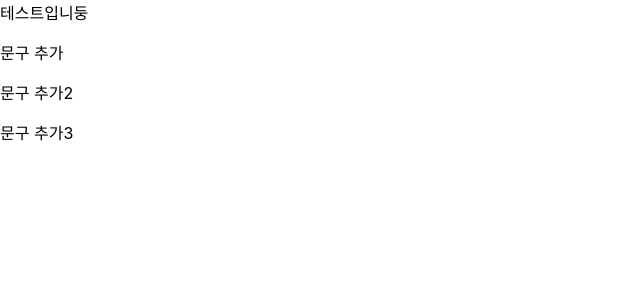
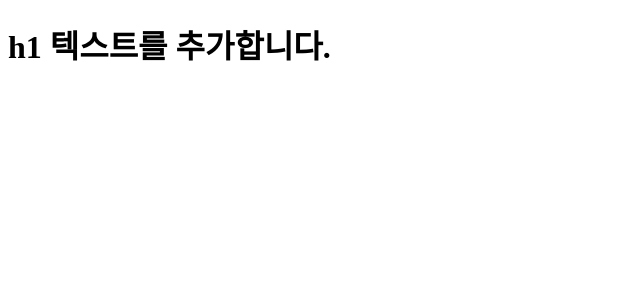
Before and after one commit to leecho87/cicd-test, a React (Create React App) app: page / in a window 1280 px wide. Shown: the top 300 px of the page, without its empty margins (0-640 px from the left). Built offline with nearby package versions, Linux system fonts and the light colour scheme.

Commit message:
텍스트 비우고 제목 추가

```diff
--- a/src/App.js
+++ b/src/App.js
@@ -3,10 +3,7 @@
 function App() {
   return (
     <>
-      <div>테스트입니둥</div>
-      <p>문구 추가</p>
-      <p>문구 추가2</p>
-      <p>문구 추가3</p>
+      <h1>h1 텍스트를 추가합니다.</h1>
     </>
   )
 }
--- a/src/index.css
+++ /dev/null
@@ -1,13 +0,0 @@
-body {
-  margin: 0;
-  font-family: -apple-system, BlinkMacSystemFont, 'Segoe UI', 'Roboto', 'Oxygen',
-    'Ubuntu', 'Cantarell', 'Fira Sans', 'Droid Sans', 'Helvetica Neue',
-    sans-serif;
-  -webkit-font-smoothing: antialiased;
-  -moz-osx-font-smoothing: grayscale;
-}
-
-code {
-  font-family: source-code-pro, Menlo, Monaco, Consolas, 'Courier New',
-    monospace;
-}
--- a/src/index.js
+++ b/src/index.js
@@ -1,8 +1,6 @@
 import React from 'react';
 import ReactDOM from 'react-dom/client';
-import './index.css';
 import App from './App';
-import reportWebVitals from './reportWebVitals';
 
 const root = ReactDOM.createRoot(document.getElementById('root'));
 root.render(
@@ -10,8 +8,3 @@
     <App />
   </React.StrictMode>
 );
-
-// If you want to start measuring performance in your app, pass a function
-// to log results (for example: reportWebVitals(console.log))
-// or send to an analytics endpoint. Learn more: https://bit.ly/CRA-vitals
-reportWebVitals();
--- a/src/reportWebVitals.js
+++ /dev/null
@@ -1,13 +0,0 @@
-const reportWebVitals = onPerfEntry => {
-  if (onPerfEntry && onPerfEntry instanceof Function) {
-    import('web-vitals').then(({ getCLS, getFID, getFCP, getLCP, getTTFB }) => {
-      getCLS(onPerfEntry);
-      getFID(onPerfEntry);
-      getFCP(onPerfEntry);
-      getLCP(onPerfEntry);
-      getTTFB(onPerfEntry);
-    });
-  }
-};
-
-export default reportWebVitals;
```
Also changed, not shown: src/App.css (deleted, +0 -38 lines), src/setupTests.js (deleted, +0 -5 lines), src/logo.svg (deleted), 1 other file (tests, documents, lock files or other folders).
